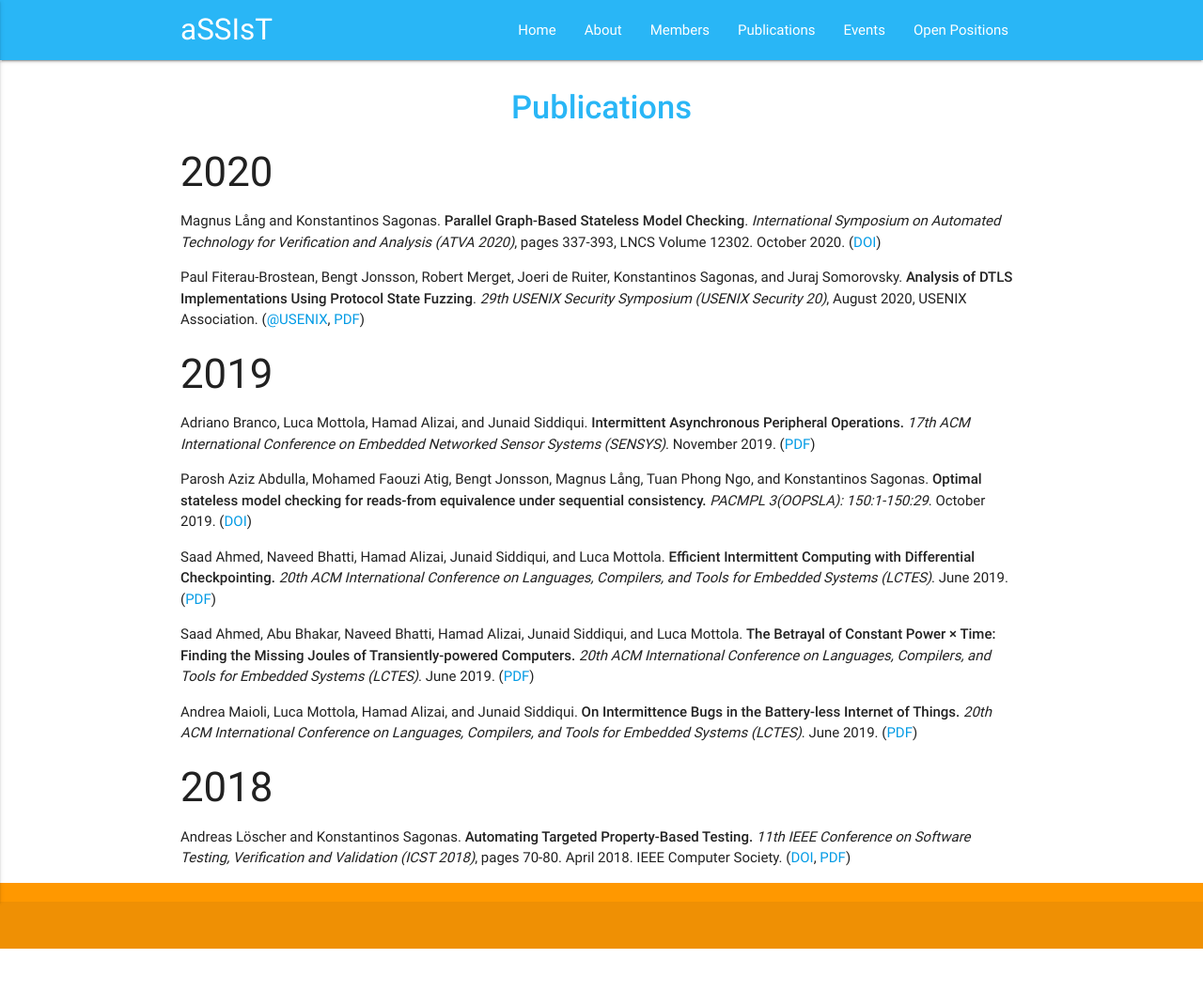
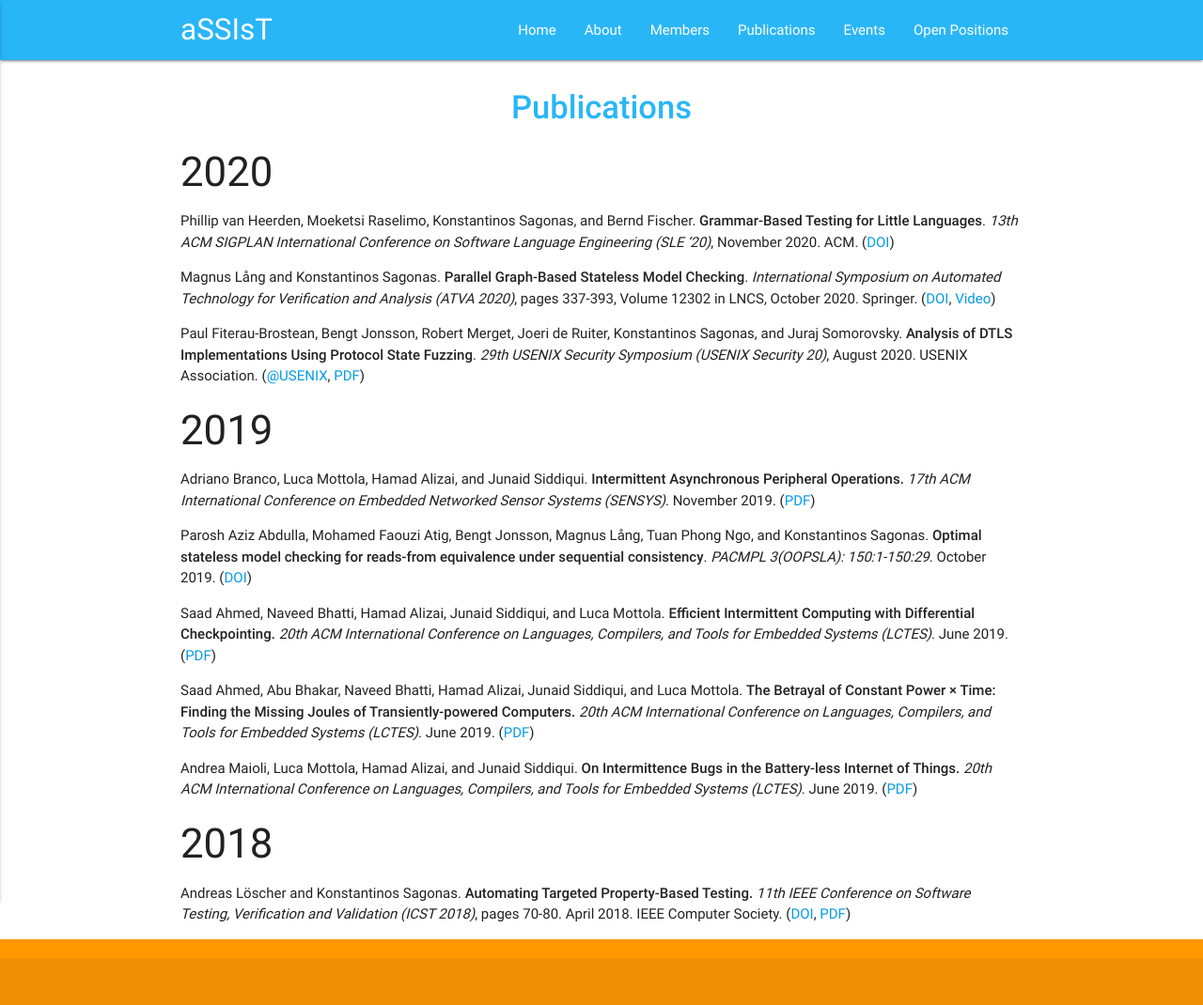
Before and after one commit to assist-project/assist-project.github.io, a Jekyll site: the page built from 03-publications.md, in a window 1280 px wide. Shown: the whole page at 94% size. Built offline with Jekyll 4.4.1, drawn with Linux system fonts in a browser that asks for light colours; before the commit the page ends 1010 px from its top, so only the background shows below that.

Commit message:
Add one more publication

```diff
--- a/03-publications.md
+++ b/03-publications.md
@@ -6,11 +6,16 @@ permalink: /publications/
 
 ### 2020
 
-- Magnus Lång and Konstantinos Sagonas. **Parallel Graph-Based Stateless Model Checking**. _International Symposium on Automated Technology for Verification and Analysis (ATVA 2020)_, pages 337-393, LNCS Volume 12302. October 2020. ([DOI][ATVA20])
+- Phillip van Heerden, Moeketsi Raselimo, Konstantinos Sagonas, and Bernd Fischer. **Grammar-Based Testing for Little Languages**. _13th ACM SIGPLAN International Conference on Software Language Engineering (SLE '20)_, November 2020. ACM. ([DOI][SLE20])
+
+  [SLE20]: https://doi.org/10.1145/3426425.3426946
+
+- Magnus Lång and Konstantinos Sagonas. **Parallel Graph-Based Stateless Model Checking**. _International Symposium on Automated Technology for Verification and Analysis (ATVA 2020)_, pages 337-393, Volume 12302 in LNCS, October 2020. Springer. ([DOI][ATVA20], [Video][Video@ATVA20])
 
   [ATVA20]: https://link.springer.com/chapter/10.1007%2F978-3-030-59152-6_21
+  [Video@ATVA20]: https://drive.google.com/file/d/1uSjkiqcZ6qY8fb0XzOgsxRdXJG1vQupG/view?usp=sharing
 
-- Paul Fiterau-Brostean, Bengt Jonsson, Robert Merget, Joeri de Ruiter, Konstantinos Sagonas, and Juraj Somorovsky. **Analysis of DTLS Implementations Using Protocol State Fuzzing**. _29th USENIX Security Symposium (USENIX Security 20)_, August 2020, USENIX Association. ([@USENIX][DTLS@USENIX-20], [PDF][DTLS@USENIX-20.pdf])
+- Paul Fiterau-Brostean, Bengt Jonsson, Robert Merget, Joeri de Ruiter, Konstantinos Sagonas, and Juraj Somorovsky. **Analysis of DTLS Implementations Using Protocol State Fuzzing**. _29th USENIX Security Symposium (USENIX Security 20)_, August 2020. USENIX Association. ([@USENIX][DTLS@USENIX-20], [PDF][DTLS@USENIX-20.pdf])
 
  [DTLS@USENIX-20]: https://www.usenix.org/conference/usenixsecurity20/presentation/fiterau-brostean
  [DTLS@USENIX-20.pdf]: https://www.usenix.org/system/files/sec20fall_fiterau-brostean_prepub.pdf "Prepublication"
@@ -21,7 +26,7 @@ permalink: /publications/
 
   [branco/sensys19intermittent]: https://home.deib.polimi.it/mottola/papers/branco19intermittent.pdf "Preprint"
 
-- Parosh Aziz Abdulla, Mohamed Faouzi Atig, Bengt Jonsson, Magnus Lång, Tuan Phong Ngo, and Konstantinos Sagonas. **Optimal stateless model checking for reads-from equivalence under sequential consistency.** _PACMPL 3(OOPSLA): 150:1-150:29_. October 2019. ([DOI][AAJLNS19])
+- Parosh Aziz Abdulla, Mohamed Faouzi Atig, Bengt Jonsson, Magnus Lång, Tuan Phong Ngo, and Konstantinos Sagonas. **Optimal stateless model checking for reads-from equivalence under sequential consistency**. _PACMPL 3(OOPSLA): 150:1-150:29_. October 2019. ([DOI][AAJLNS19])
 
   [AAJLNS19]: https://doi.org/10.1145/3360576
 
```
